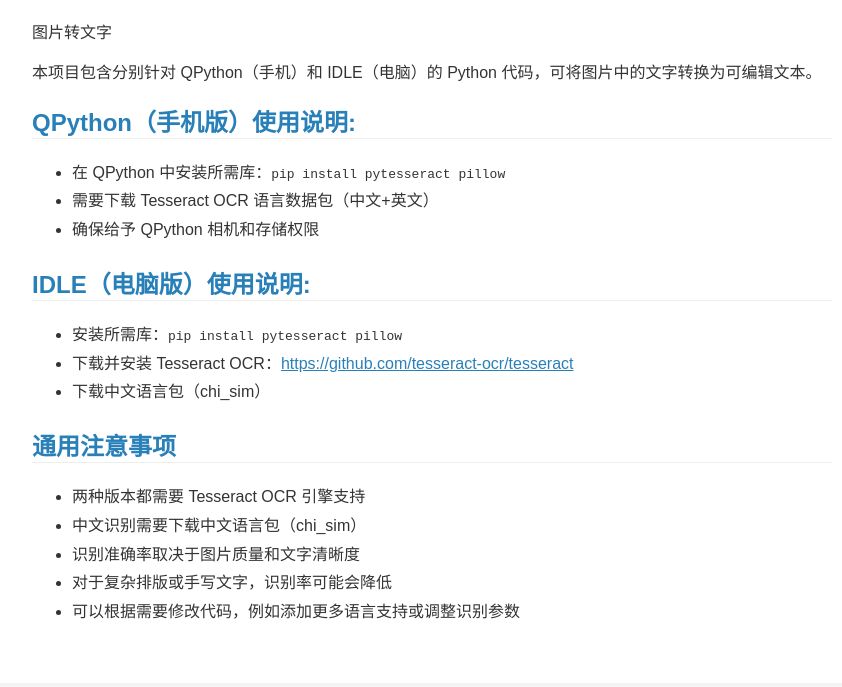
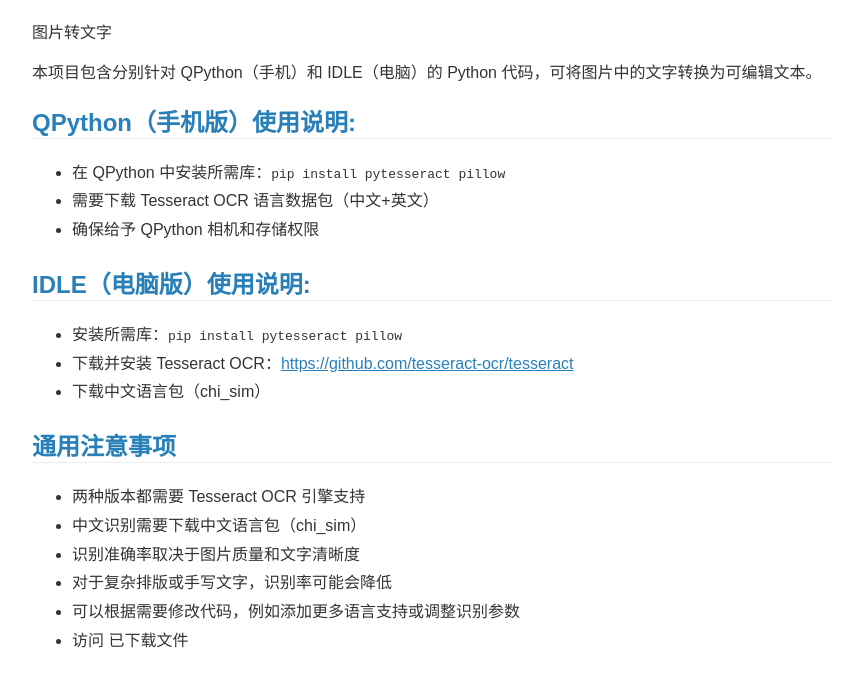
Before and after one commit to mym888pro/from_photo_to_word, a plain HTML site: page index.html in a window 1280 px wide. Shown: the part 141-828 px from the top of the page, without its empty margins (208-1050 px from the left). Drawn offline with Linux system fonts and the light colour scheme.

Commit message:
Update index.html

```diff
--- a/index.html
+++ b/index.html
@@ -36,6 +36,7 @@
         <li>识别准确率取决于图片质量和文字清晰度</li>
         <li>对于复杂排版或手写文字，识别率可能会降低</li>
         <li>可以根据需要修改代码，例如添加更多语言支持或调整识别参数</li>
+        <li>访问  已下载文件</li>
     </ul>
 </div>
 </body>
```
